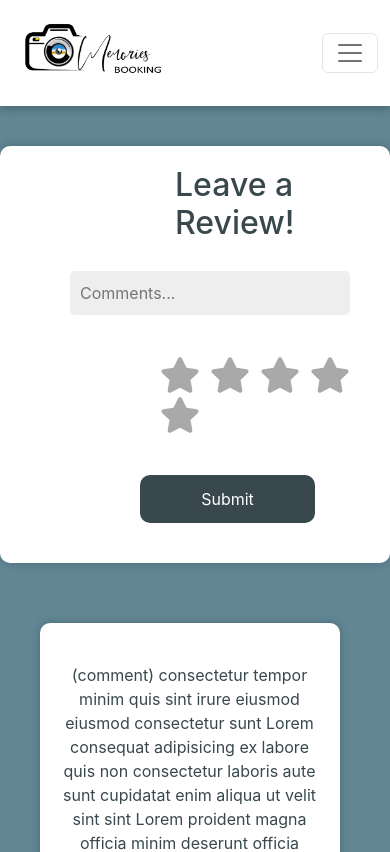
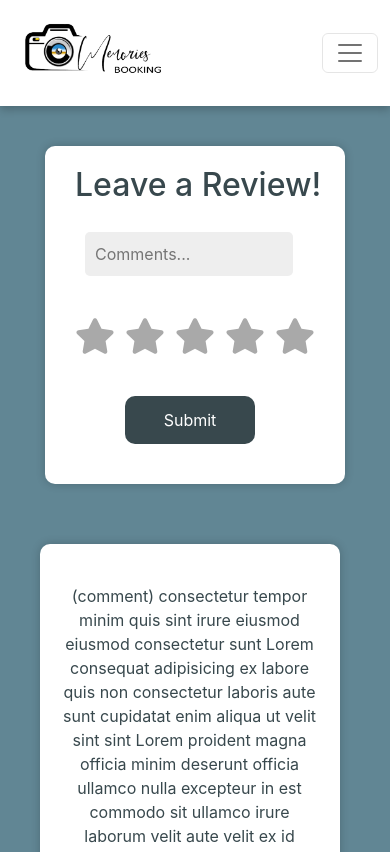
Before and after one commit to taylorjohnsondev/Memories-Booking, a React (Create React App) app in the folder capstone/: page /review/1 in a window 390 px wide. Shown: the top 852 px of the page. Built offline with nearby package versions, Linux system fonts and the light colour scheme.

Commit message:
Added Mobile CSS for Reviews

```diff
--- a/capstone/src/index.css
+++ b/capstone/src/index.css
@@ -1032,3 +1032,22 @@ select {
   margin-top: 20px;
   margin-bottom: 20px;
 }
+
+@media screen and (max-width: 500px) {
+  .review-form form {
+    max-width: 300px;
+  }
+  .review-form h1 {
+    margin-left: 10px;
+  }
+  .review-form input[type="text"],
+  select {
+  margin-left: 20px;
+  }
+  .stars-container {
+    margin-left: 10px;
+  }
+  .review-form button[type="submit"] {
+    margin-left: 60px;
+  }
+}
```
